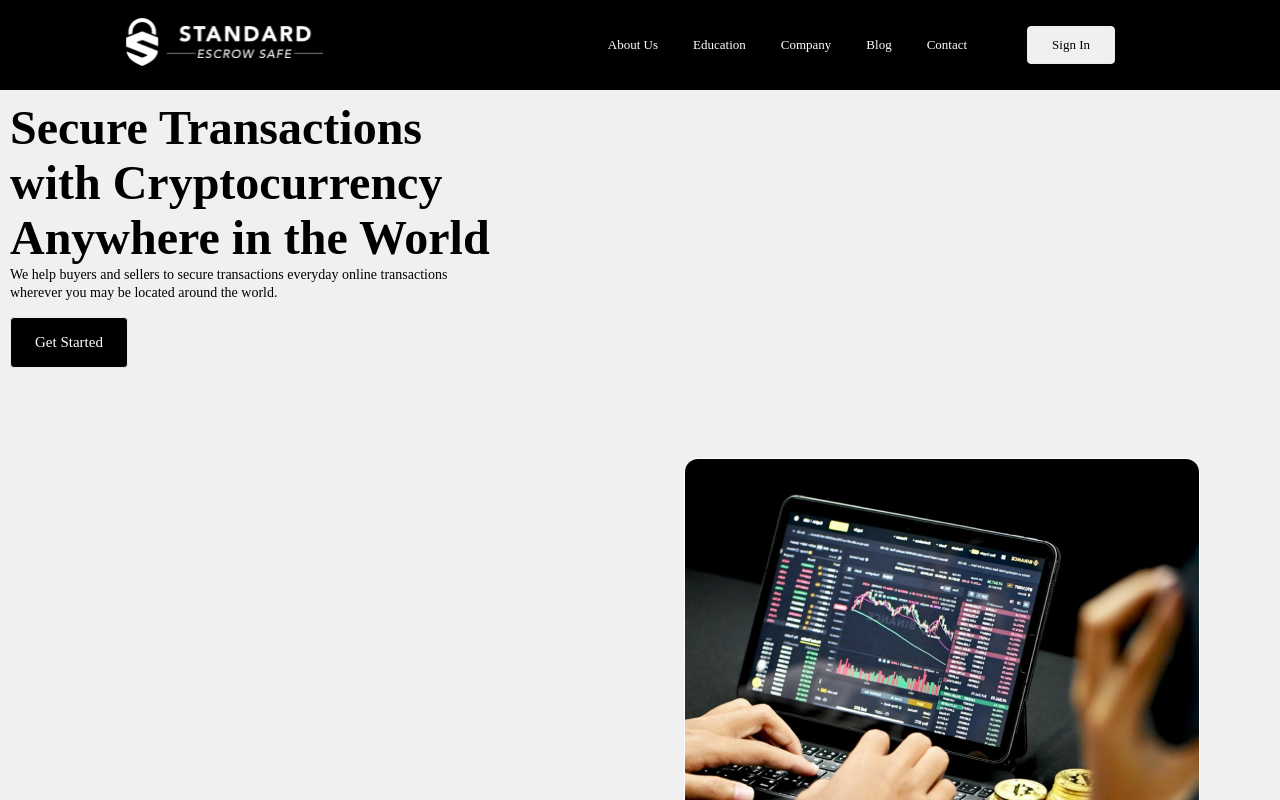
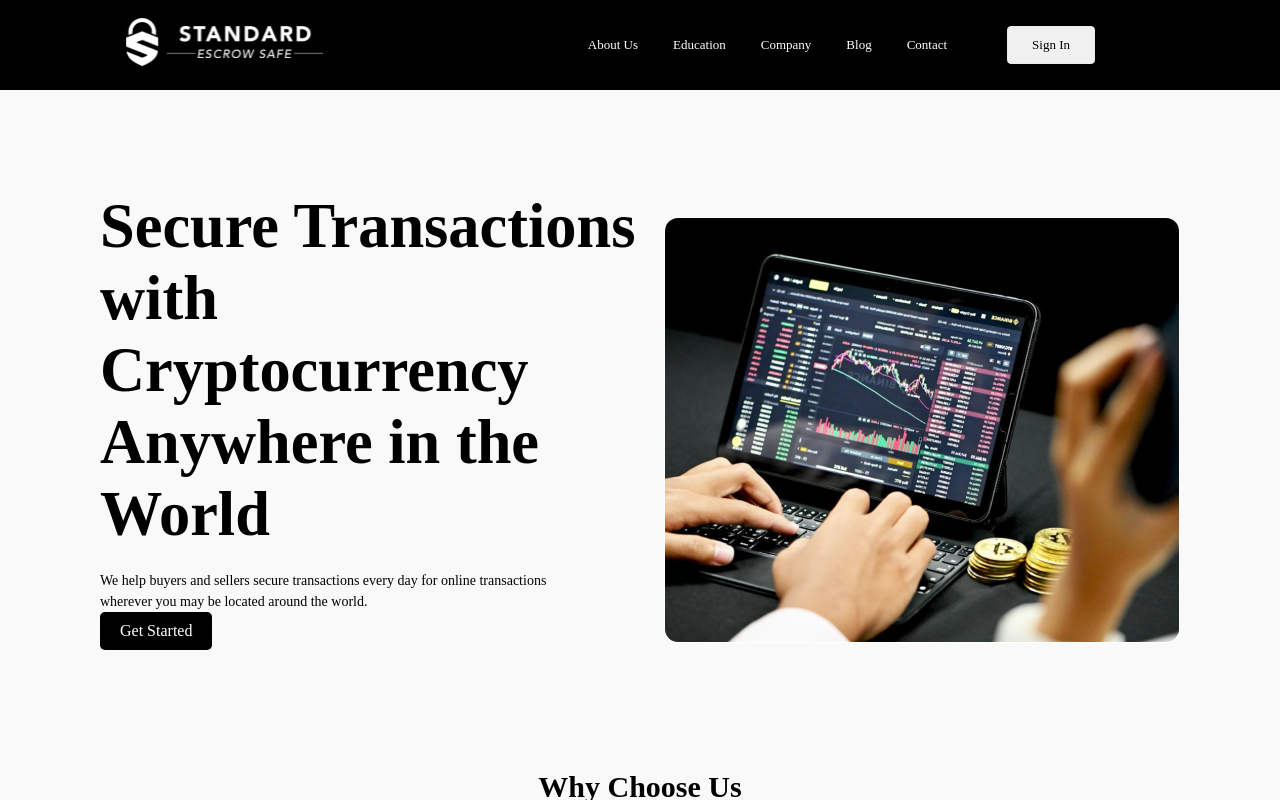
Before and after one commit to Abiodun001-world/escrowsafe-app, a React (Create React App) app: page / in a window 1280 px wide. Shown: the top 800 px of the page. Built offline with nearby package versions, Linux system fonts and the light colour scheme.

Commit message:
modified the components file Main.js

```diff
--- a/src/App.css
+++ b/src/App.css
@@ -1,19 +1,15 @@
 * {
   box-sizing: border-box;
-  margin: 0px;
-    padding: 0px;
-
 }
 
-body {
-  background-color: #F0F0F0;
-
+body,html {
+  background-color:  #F9F9F9;
+  margin: 0px;
  }
 
 .container {
-  width: 1350px;
-  min-width: 100%;
-max-width: 1300px;
+  max-width: 100%;
+
 }
 
 
@@ -46,7 +42,7 @@
 }
 
 
-button {
+/*.button-started {
   margin-top: 16px;
   border: 1px solid #E9EAED;
   border-radius: 4px;
@@ -61,24 +57,10 @@
   font-style: normal;
   font-size: 15px;
 
-}
+}  */
 
 
-.main-section {
- padding: 10px;
-}
 
-.section {
-  color: #000000;
-  font-size: 48px;
-  font-weight: 700;
-  font-style: normal;
-}
-
-
-span {
-  font-size: .875rem;
-}
 
 
 a {
@@ -475,12 +457,53 @@
   }
 
   .about {
-   border-radius: 14px;
-   border: 1px solid white;
-   margin: 90px;
+    border-radius: 14px;
+    border: 1px solid white;
+    max-width: 100%;
   }
 
-  h6 {
+  .main-section {
     display: flex;
-    justify-content: flex-end;
+    align-items: center;
+    padding: 100px;
   }
+
+  .content {
+    flex: 1;
+    text-align: left;
+    margin-right: 20px;
+  }
+
+  .section {
+    color: #000000;
+    font-size: 3.9rem;
+    font-weight: 700;
+    font-style: normal;
+    margin-bottom: 20px;
+  }
+
+  .span-started {
+    font-size: 0.875rem;
+    margin-bottom: 20px;
+    line-height: 1.5;
+  }
+
+  .button-started {
+    background-color: black;
+    color: white;
+    padding: 10px 20px;
+    border: none;
+    border-radius: 5px;
+    font-size: 1rem;
+    cursor: pointer;
+    transition: background-color 0.3s ease;
+  }
+.button-started:hover {
+    background-color: blue;
+  }
+  .h6-name {
+    display: flex;
+    justify-content: center;
+    align-items: center;
+    margin-top: 20px;
+  }
--- a/src/components/Header.js
+++ b/src/components/Header.js
@@ -198,8 +198,8 @@
         <div className="bottom">
  <div className="bottom-section">
   Download Our Apps </div>
+</div>
 
-</div>
 <div className="footer-section">
   <div className="footer-section-1">
 
--- a/src/components/Main.js
+++ b/src/components/Main.js
@@ -1,25 +1,31 @@
-export default function Main() {
+import React from 'react';
+
+const Main = () => {
   return (
     <div className="main-section">
+      <div className="content">
         <div className="section">
           Secure Transactions
           <br />
           with Cryptocurrency
           <br />
           Anywhere in the World
-    <br />
         </div>
-      <span>We help buyers and sellers to secure transactions everyday online transactions
+
+        <span className="span-started">
+          We help buyers and sellers secure transactions every day for online transactions
           <br />
           wherever you may be located around the world.
         </span>
       <br />
-
-<button>Get Started</button>
-<h6>
-  <img className="about" src="/images/assets/about.png" alt="about" />
-</h6>
+        <button className="button-started">Get Started</button>
       </div>
 
-    )
-}
+      <div className="h6-name">
+        <img className="about" src="/images/assets/about.png" alt="about" />
+      </div>
+    </div>
+  );
+};
+
+export default Main;
--- a/src/pages/signin.css
+++ b/src/pages/signin.css
@@ -97,8 +97,7 @@
 
 button, [type=button], [type=reset], [type=submit] {
     appearance: button;
-    background-color: transparent;
-    background-image: none;
+    background-color: blue;
 }
 
 button, select {
```
Lines whose indentation alone changed are shown as unchanged.
